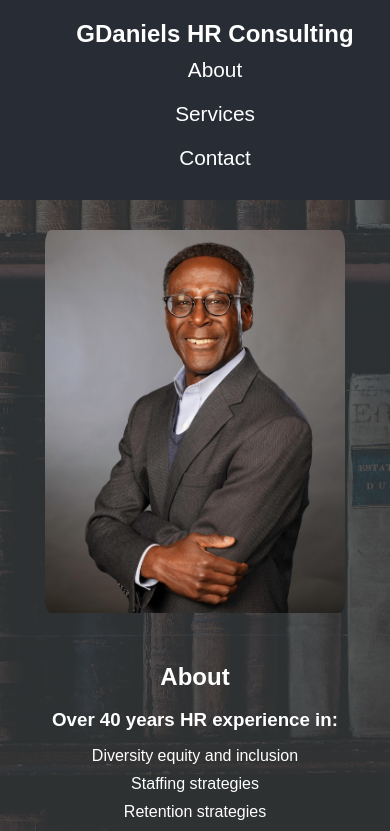
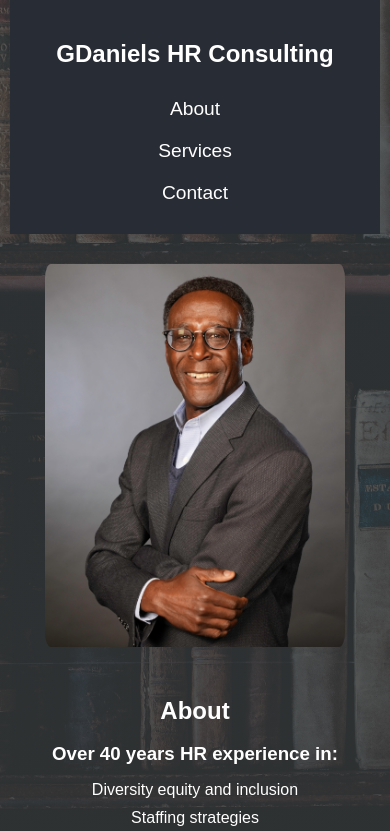
Before and after one commit to ed55567/gdanielshrconsulting, a React (Create React App) app: page / in a window 390 px wide. Shown: the top 831 px of the page. Built offline with nearby package versions, Linux system fonts and the light colour scheme.

Commit message:
added new left

```diff
--- a/src/App.css
+++ b/src/App.css
@@ -103,10 +103,14 @@ footer {
 }
 
 /* App.css */
-@media (max-width: 768px) {
+@media (max-width: 668px) {
   .App {
     padding: 0;
     overflow: hidden;
+    display: flex;
+    flex-direction: column;
+    align-items: center;
+    justify-content: center;
   }
 
   .profile-photo {
@@ -119,16 +123,17 @@ footer {
   nav ul {
     flex-direction: column;
     align-items: center;
+    text-align: center;
+    margin-top: 20px;
   }
 
   nav ul li {
     margin: 10px 0;
-    text-align: center;
-    right: 10px;
+    font-size: 1.2em;
   }
 
   h1 {
     font-size: 1.5em;
-    margin: auto;
+    margin: 20px 0;
   }
 }
```
